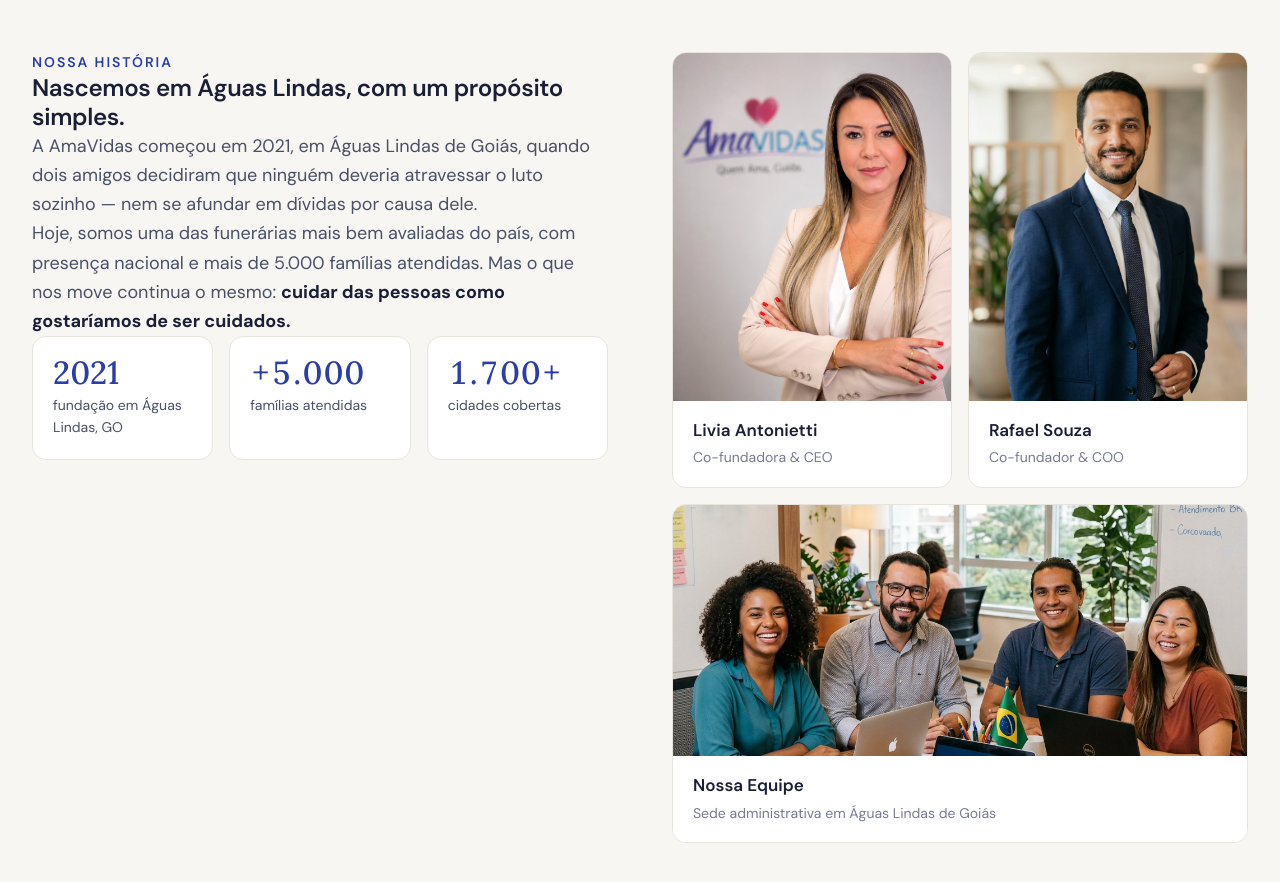
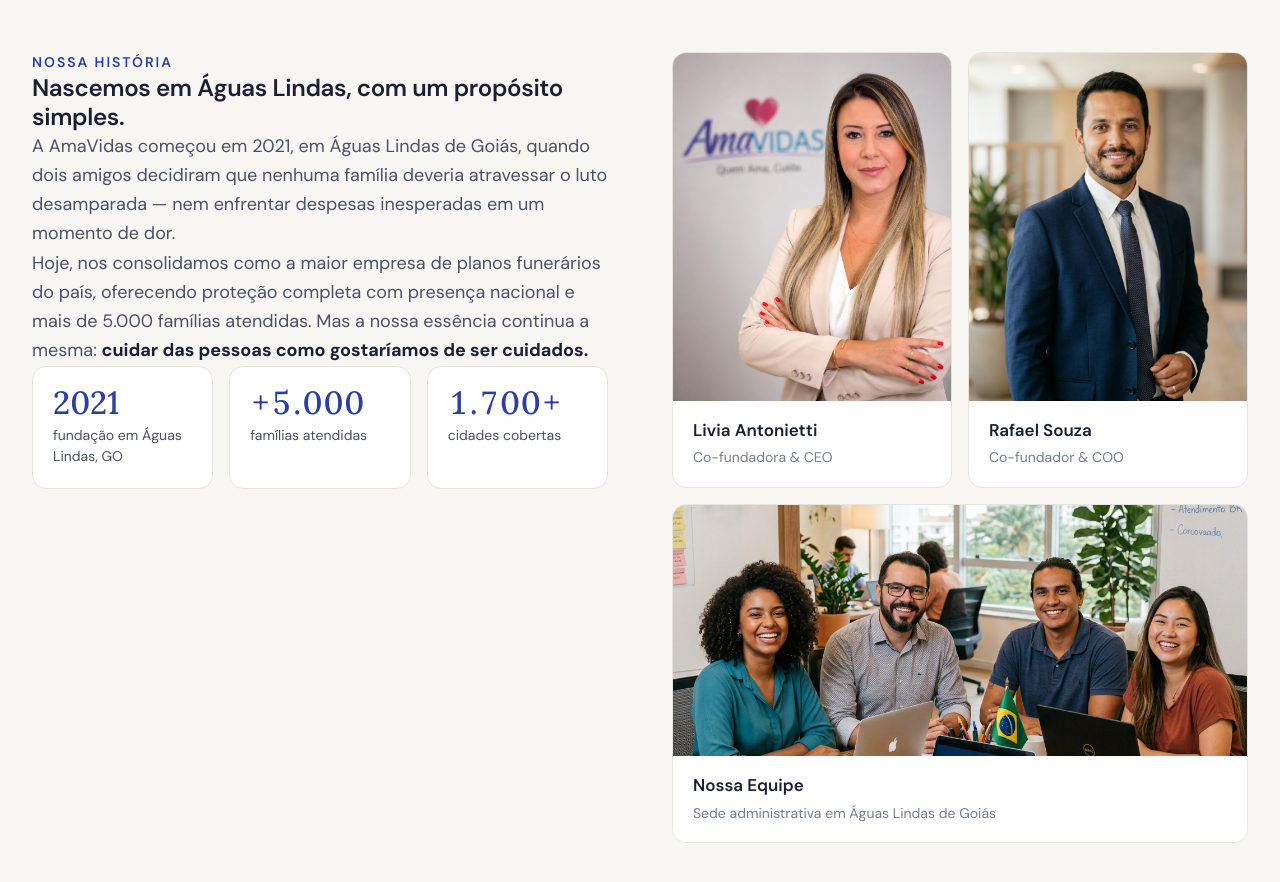
Before and after one commit to valdeir904-ui/amavidas, a Next.js app: page / in a window 1280 px wide. Shown: the part 5060-5942 px from the top of the page. Built offline with nearby package versions, Linux system fonts and the light colour scheme; no server answers; the database is empty.

Commit message:
copy: clarify that AmaVidas is the largest funeral plan company rather than a funeral home

```diff
--- a/components/Sobre.tsx
+++ b/components/Sobre.tsx
@@ -26,10 +26,10 @@
             </div>
 
             <p className="text-[18px] mb-4 leading-relaxed max-[980px]:text-[17px]" style={{ color: "var(--ink-soft)" }}>
-              A AmaVidas começou em 2021, em Águas Lindas de Goiás, quando dois amigos decidiram que ninguém deveria atravessar o luto sozinho — nem se afundar em dívidas por causa dele.
+              A AmaVidas começou em 2021, em Águas Lindas de Goiás, quando dois amigos decidiram que nenhuma família deveria atravessar o luto desamparada — nem enfrentar despesas inesperadas em um momento de dor.
             </p>
             <p className="text-[18px] mb-8 leading-relaxed max-[980px]:text-[17px]" style={{ color: "var(--ink-soft)" }}>
-              Hoje, somos uma das funerárias mais bem avaliadas do país, com presença nacional e mais de 5.000 famílias atendidas. Mas o que nos move continua o mesmo:{" "}
+              Hoje, nos consolidamos como a maior empresa de planos funerários do país, oferecendo proteção completa com presença nacional e mais de 5.000 famílias atendidas. Mas a nossa essência continua a mesma:{" "}
               <strong style={{ color: "var(--ink)" }}>cuidar das pessoas como gostaríamos de ser cuidados.</strong>
             </p>
 
```
